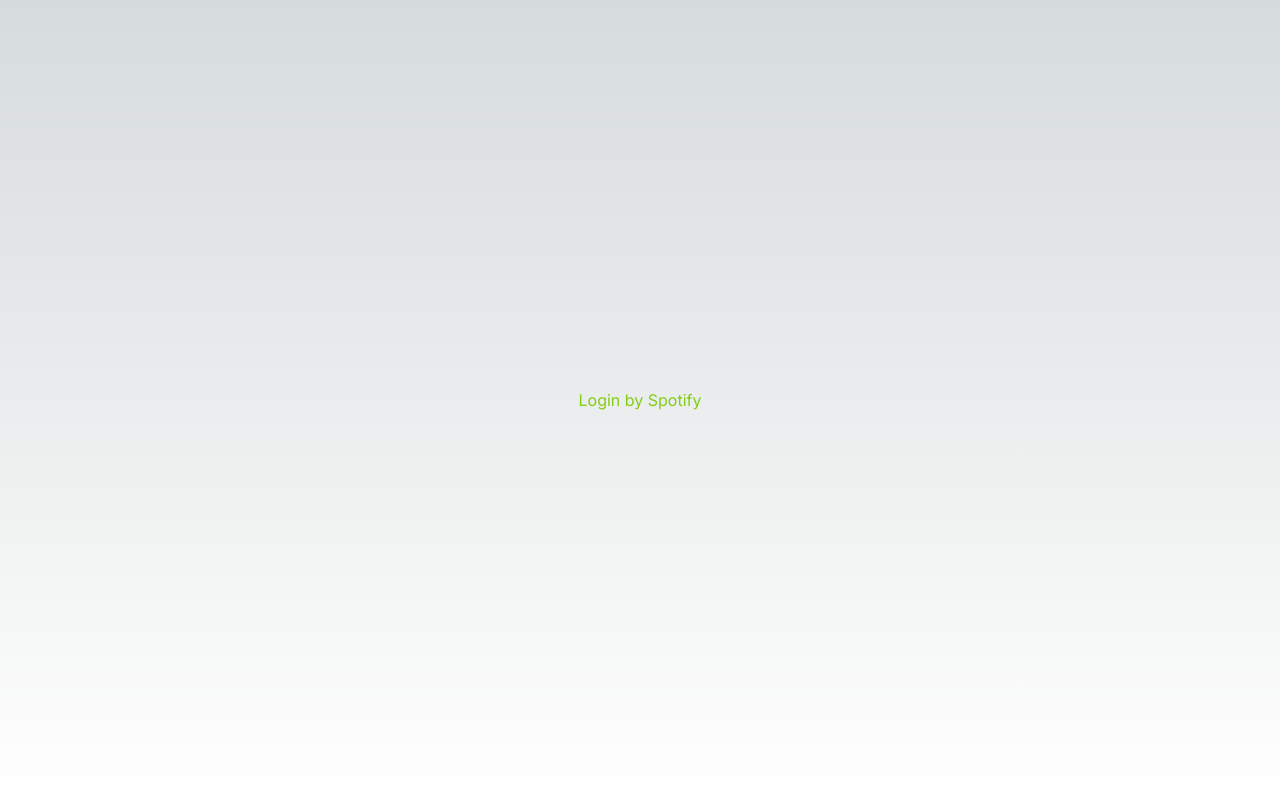
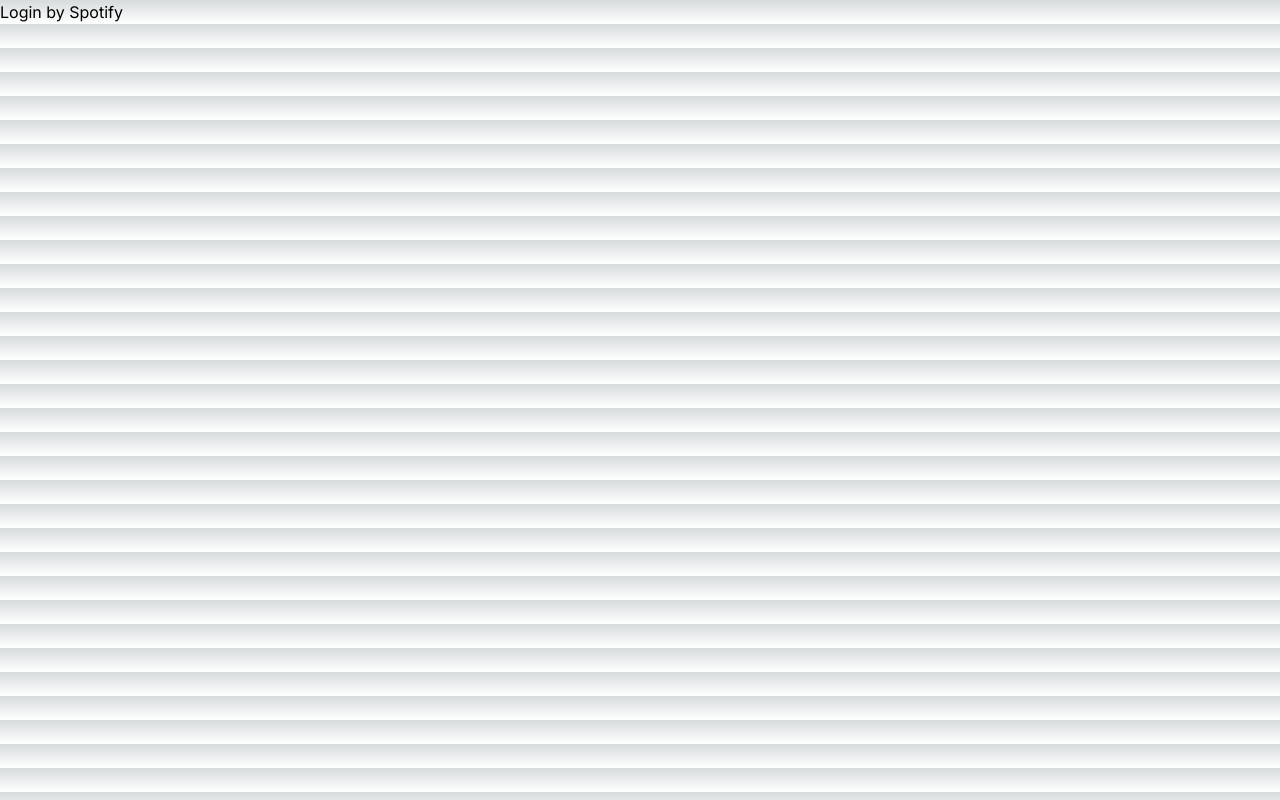
Before and after one commit to dennyjj/spotified, a Next.js app: page /login in a window 1280 px wide. Built offline with nearby package versions, Linux system fonts and the light colour scheme.

Commit message:
Remove tailwind classes

```diff
--- a/app/login/page.tsx
+++ b/app/login/page.tsx
@@ -7,10 +7,8 @@
   };
 
   return (
-    <div className="flex items-center justify-center h-screen w-screen">
-      <button className="text-lime-500 lg" onClick={handleSignIn}>
-        Login by Spotify
-      </button>
+    <div>
+      <button onClick={handleSignIn}>Login by Spotify</button>
     </div>
   );
 }
```
